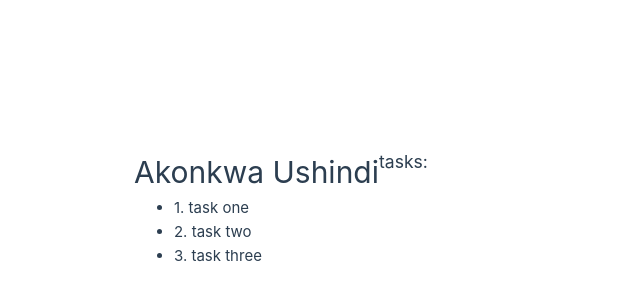
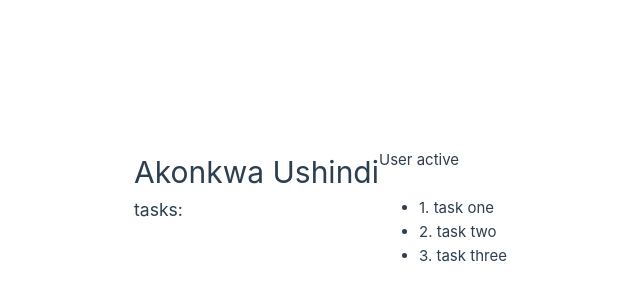
Before and after one commit to Akon2020/learn-vue-vuecli, a Vue app: page / in a window 1280 px wide. Shown: the part 192-492 px from the top of the page, without its empty margins (261-901 px from the left). Built offline with nearby package versions, Linux system fonts and the light colour scheme.

Commit message:
learning v-conditions

```diff
--- a/src/App.vue
+++ b/src/App.vue
@@ -3,6 +3,7 @@
   data(){
     return{
       name: "Akonkwa Ushindi",
+      status: 'active',
       tasks: ['task one', 'task two', 'task three'],
     };
   },
@@ -11,6 +12,9 @@
 
 <template>
   <h1>{{ name }}</h1>
+  <p v-if="status === 'active'">User active</p>
+  <p v-else-if="status === 'pending'">User is pending</p>
+  <p v-else>User inactive</p>
   <h3>tasks:</h3>
   <ul>
     <li v-for="task, i in tasks" :key="task">{{i+1}}. {{ task }}</li>
```
